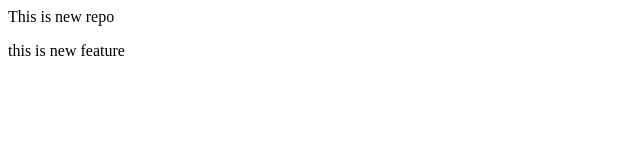
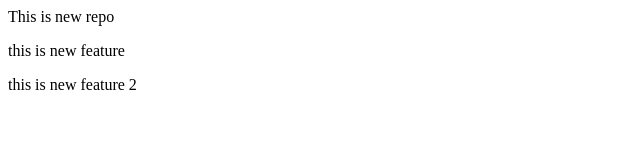
Before and after one commit to Leston12/demo, a plain HTML site: page index.html in a window 1280 px wide. Shown: the whole page, without its empty margins (0-640 px from the left). Drawn offline with Linux system fonts and the light colour scheme.

Commit message:
2nd feature

```diff
--- a/index.html
+++ b/index.html
@@ -1,2 +1,3 @@
 <p>This is new repo</p>
-<p>this is new feature</p>
+<p>this is new feature</gitp>
+<p>this is new feature 2</p>
```
